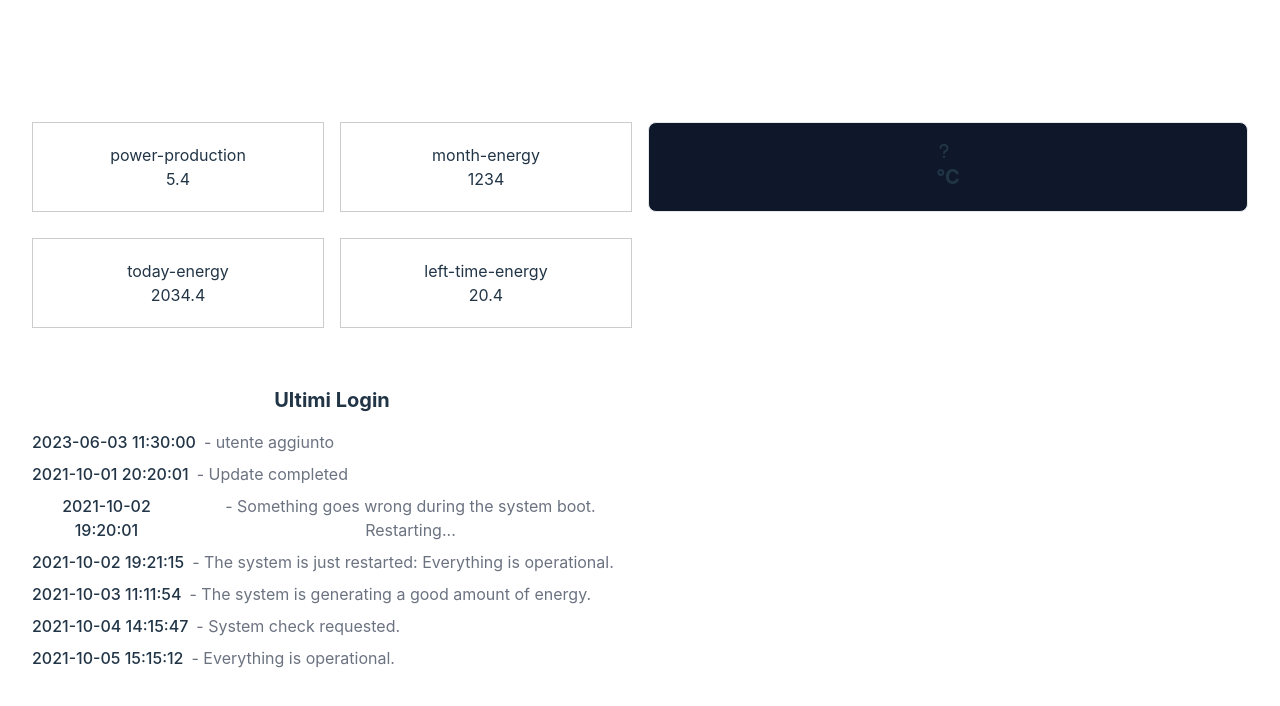
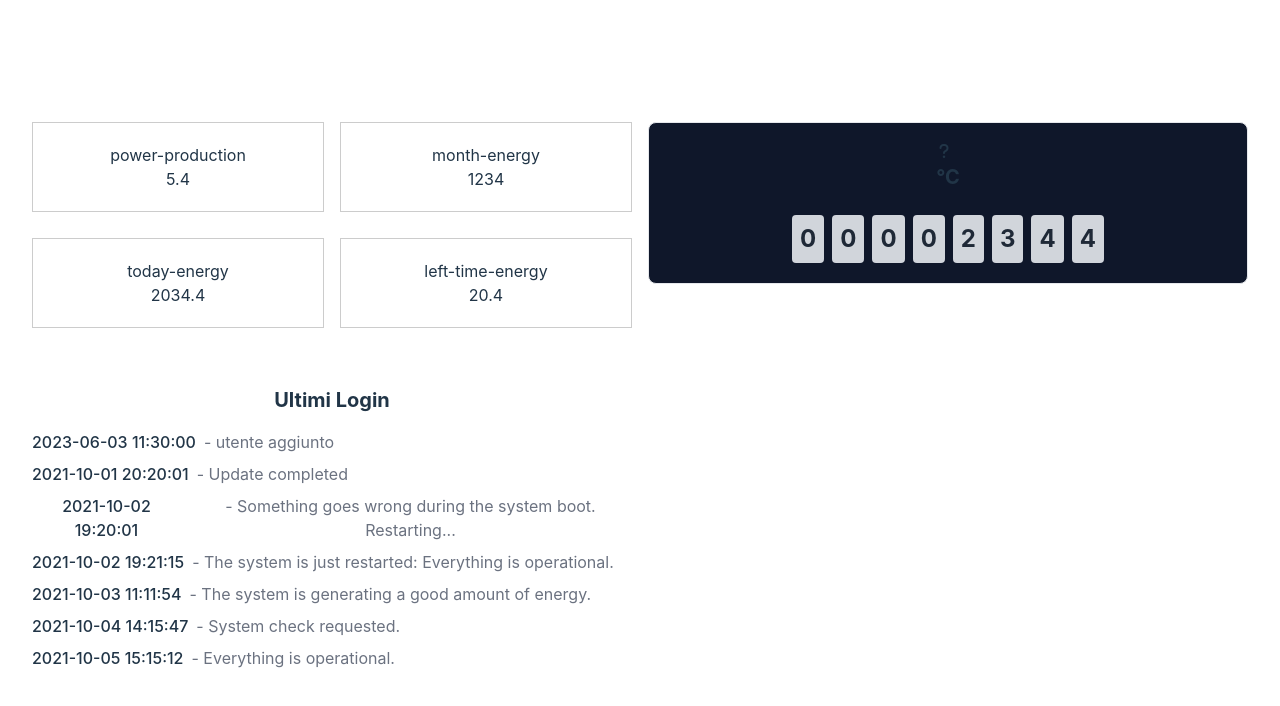
Before and after one commit to mattiacaprioli/dashboard-pomelia-vue, a Vue app: page / in a window 1280 px wide. Shown: the top 706 px of the page. Built offline with nearby package versions, Linux system fonts and the light colour scheme; no server answers; the HTML template or start-up script is replaced by a standard one.

Commit message:
aggiunto il contatore

```diff
--- a/src/components/AdditionalBox.vue
+++ b/src/components/AdditionalBox.vue
@@ -1,12 +1,17 @@
 <template>
   <div class="additional-box bg-slate-900">
     <div class="mr-2">
-      <i :class="weatherIcon"></i> <!-- Utilizza la classe dinamica dell'icona in base alle condizioni meteorologiche -->
+      <i :class="weatherIcon"></i>
     </div>
     <h2 class="text-xl font-bold mb-1">{{ temperature }}°C</h2>
     <p>{{ city }}</p>
     <div class="flex items-center">
       <p class="text-lg font-medium">{{ description }}</p>
+    </div>
+    <div class="counter-container">
+      <div v-for="digit in formattedCounter" :key="digit" class="text-2xl font-bold bg-gray-300 text-gray-800 p-2 m-1 rounded">
+        {{ digit }}
+      </div>
     </div>
   </div>
 </template>
@@ -19,7 +24,8 @@ export default {
     return {
       temperature: null,
       city: null,
-      description: null
+      description: null,
+      counter: 2344
     };
   },
   mounted() {
@@ -41,6 +47,11 @@ export default {
         this.temperature = response.data.main.temp;
         this.city = response.data.name;
         this.description = response.data.weather[0].description;
+
+        // Avvia il conteggio del contatore ogni secondo
+        setInterval(() => {
+          this.counter += 1;
+        }, 1000);
       })
       .catch(error => {
         console.error(error);
@@ -50,19 +61,22 @@ export default {
     weatherIcon() {
       // Calcola la classe dell'icona in base alla descrizione del meteo
       if (this.description === 'clear sky') {
-        return 'fas fa-sun'; // Classe dell'icona del sole di Font Awesome
+        return 'fas fa-sun';
       } else if (this.description === 'few clouds') {
-        return 'fas fa-cloud-sun'; // Classe dell'icona di una nuvola con il sole di Font Awesome
+        return 'fas fa-cloud-sun';
       } else if (this.description === 'scattered clouds') {
-        return 'fas fa-cloud'; // Classe dell'icona di una nuvola di Font Awesome
+        return 'fas fa-cloud';
       } else {
-        return 'fas fa-question'; // Icona di default in caso di condizioni meteorologiche non riconosciute
+        return 'fas fa-question';
       }
+    },
+    formattedCounter() {
+      // Formatta il valore del contatore come "000002344"
+      return this.counter.toString().padStart(8, '0');
     }
   }
 };
 </script>
-
 
 <style>
 .additional-box {
@@ -70,4 +84,11 @@ export default {
   border: 1px solid #e5e7eb;
   border-radius: 0.5rem;
 }
+
+.counter-container {
+  display: flex;
+  justify-content: center;
+  align-items: center;
+  margin-top: 1rem;
+}
 </style>
```
